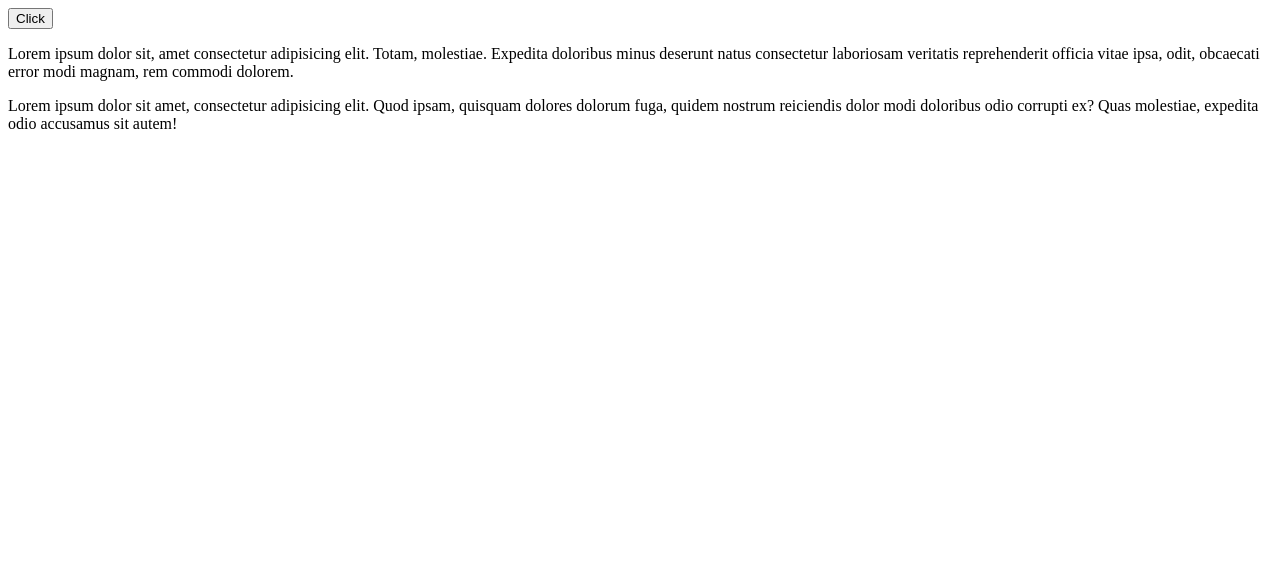
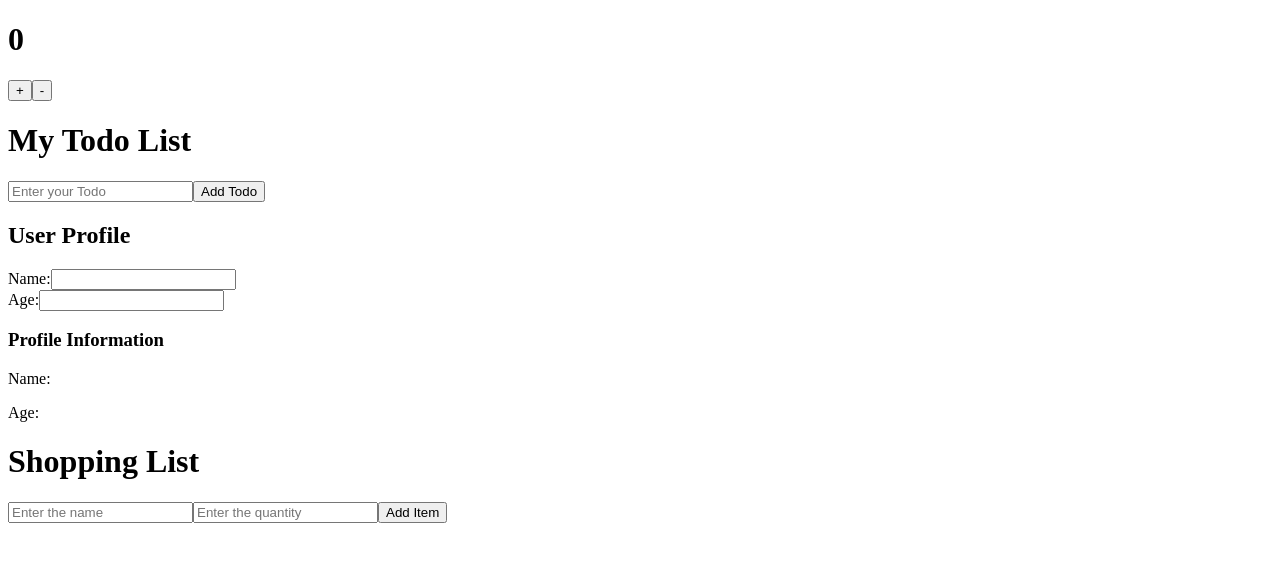
Before and after one commit to juniorcoderr/Frontend-Learning, a React (Vite) app in the folder React/my-app/: page / in a window 1280 px wide. Shown: the top 562 px of the page. Built offline with nearby package versions, Linux system fonts and the light colour scheme.

Commit message:
Implement multiple useState examples: basic usage, array of data, objects of data and array of objects

```diff
--- a/React/my-app/src/App.jsx
+++ b/React/my-app/src/App.jsx
@@ -16,10 +16,14 @@
 // import Weather from "./components/07-Conditional-Rendering/Weather";
 // import Style from "./components/08-Styling/01-Inline-Style/style";
 // import StyleOne from "./components/08-Styling/02-Dynamic-Style/StyleOne";
+// import Button from "./components/09-Adding-Events/Button";
+// import Copy from "./components/09-Adding-Events/Copy";
+// import Move from "./components/09-Adding-Events/Move";
 
-import Button from "./components/09-Adding-Events/Button";
-import Copy from "./components/09-Adding-Events/Copy";
-import Move from "./components/09-Adding-Events/Move";
+import Counter from "./components/10-Hooks/01-useState/Counter";
+import Profile from "./components/10-Hooks/01-useState/Profile";
+import ShoppingList from "./components/10-Hooks/01-useState/ShoppingList";
+import TodoList from "./components/10-Hooks/01-useState/TodoList";
 
 const App = () => {
   return (
@@ -65,10 +69,15 @@ const App = () => {
       <Style />
       <StyleOne /> */}
 
-      {/* 09 - Adding Events to elements */}
+      {/* 09 - Adding Events to elements
       <Button />
       <Copy />
-      <Move />
+      <Move /> */}
+
+      <Counter />
+      <TodoList />
+      <Profile />
+      <ShoppingList />
     </div>
   );
 };
--- /dev/null
+++ b/React/my-app/src/components/10-Hooks/01-useState/Counter.jsx
@@ -0,0 +1,25 @@
+// Basic usage of useState
+
+import { useState } from "react";
+
+const Counter = () => {
+  const [count, setCount] = useState(0);
+
+  const increment = () => {
+    setCount(count + 1);
+  };
+
+  const decrement = () => {
+    setCount(count - 1);
+  };
+
+  return (
+    <div>
+      <h1>{count}</h1>
+      <button onClick={increment}>+</button>
+      <button onClick={decrement}>-</button>
+    </div>
+  );
+};
+
+export default Counter;
--- /dev/null
+++ b/React/my-app/src/components/10-Hooks/01-useState/Profile.jsx
@@ -0,0 +1,56 @@
+// useState with an Object of data - to handle the object data (means store multiple values in a single state variable - like name and age)
+
+import { useState } from "react";
+
+const Profile = () => {
+  // Step 1: useState with an object
+  const [profile, setProfile] = useState({
+    name: "",
+    age: "",
+  });
+
+  // Step 2: Handle input change for both name and age
+  const handleChange = (e) => {
+    const { name, value } = e.target; // to get input field name and value
+
+    setProfile((prevProfile) => ({
+      ...prevProfile, // copying old data
+      [name]: value,
+    }));
+  };
+
+  return (
+    <div>
+      <h2>User Profile</h2>
+      <div>
+        <label>
+          Name:
+          <input
+            type="text"
+            name="name"
+            value={profile.name}
+            onChange={handleChange}
+          />
+        </label>
+      </div>
+      <div>
+        <label>
+          Age:
+          <input
+            type="number"
+            name="age"
+            value={profile.age}
+            onChange={handleChange}
+          />
+        </label>
+      </div>
+
+      {/* rendering the values on UI */}
+      <h3>Profile Information</h3>
+      <p>Name: {profile.name}</p>
+      <p>Age: {profile.age}</p>
+    </div>
+  );
+};
+
+export default Profile;
--- /dev/null
+++ b/React/my-app/src/components/10-Hooks/01-useState/ShoppingList.jsx
@@ -0,0 +1,58 @@
+// useState with an Array of Objects
+
+import { useState } from "react";
+
+const ShoppingList = () => {
+  const [items, setItems] = useState([]);
+  const [name, setName] = useState("");
+  const [quantity, setQuantity] = useState("");
+
+  const handleSubmit = (e) => {
+    e.preventDefault();
+
+    if (!name || !quantity) return;
+
+    const newItem = {
+      name,
+      quantity: parseInt(quantity),
+    };
+
+    setItems((prevItems) => [...prevItems, newItem]);
+    setName("");
+    setQuantity("");
+  };
+
+  return (
+    <div>
+      <h1>Shopping List</h1>
+
+      <form onSubmit={handleSubmit}>
+        <input
+          type="text"
+          value={name}
+          onChange={(e) => setName(e.target.value)}
+          placeholder="Enter the name"
+        />
+
+        <input
+          type="number"
+          value={quantity}
+          onChange={(e) => setQuantity(e.target.value)}
+          placeholder="Enter the quantity"
+        />
+
+        <button type="submit">Add Item</button>
+      </form>
+
+      <ul>
+        {items.map((item, index) => (
+          <li key={index}>
+            Name: {item.name} - Quantity: {item.quantity}
+          </li>
+        ))}
+      </ul>
+    </div>
+  );
+};
+
+export default ShoppingList;
--- /dev/null
+++ b/React/my-app/src/components/10-Hooks/01-useState/TodoList.jsx
@@ -0,0 +1,63 @@
+// Example: useState with an Array of Data (Todo List Example)
+
+import { useState } from "react";
+
+const TodoList = () => {
+  // State to store the list of todos (initially empty array)
+  const [todos, setTodos] = useState([]);
+
+  // State to store the current value of the input field
+  const [inputValue, setInputValue] = useState("");
+
+  // Function that runs when the form is submitted
+  const handleSubmit = (e) => {
+    e.preventDefault(); // Prevents page reload when form is submitted
+
+    // If the input is not empty (after trimming spaces)
+    if (inputValue.trim()) {
+      // Add new todo to the existing array using spread operator
+      setTodos([...todos, inputValue]);
+
+      // Clear the input field after adding
+      setInputValue("");
+    }
+  };
+
+  // Function that runs on every keystroke in the input field
+  const handleChange = (e) => {
+    // Update the inputValue state with the latest input
+    setInputValue(e.target.value);
+  };
+
+  return (
+    <div>
+      {/* Heading for the Todo App */}
+      <h1>My Todo List</h1>
+
+      {/* Form to add a new todo */}
+      <form onSubmit={handleSubmit}>
+        {/* Input field to type the todo */}
+        <input
+          type="text"
+          value={inputValue} // Controlled input → value comes from state
+          onChange={handleChange} // Updates state on typing
+          placeholder="Enter your Todo"
+        />
+
+        {/* Button to add todo */}
+        <button type="submit">Add Todo</button>
+      </form>
+
+      {/* List of all todos */}
+      <ul>
+        {/* Loop through todos array and render each item */}
+        {todos.map((todo, index) => (
+          // Always give a unique 'key' when rendering a list
+          <li key={index}>{todo}</li>
+        ))}
+      </ul>
+    </div>
+  );
+};
+
+export default TodoList;
```
